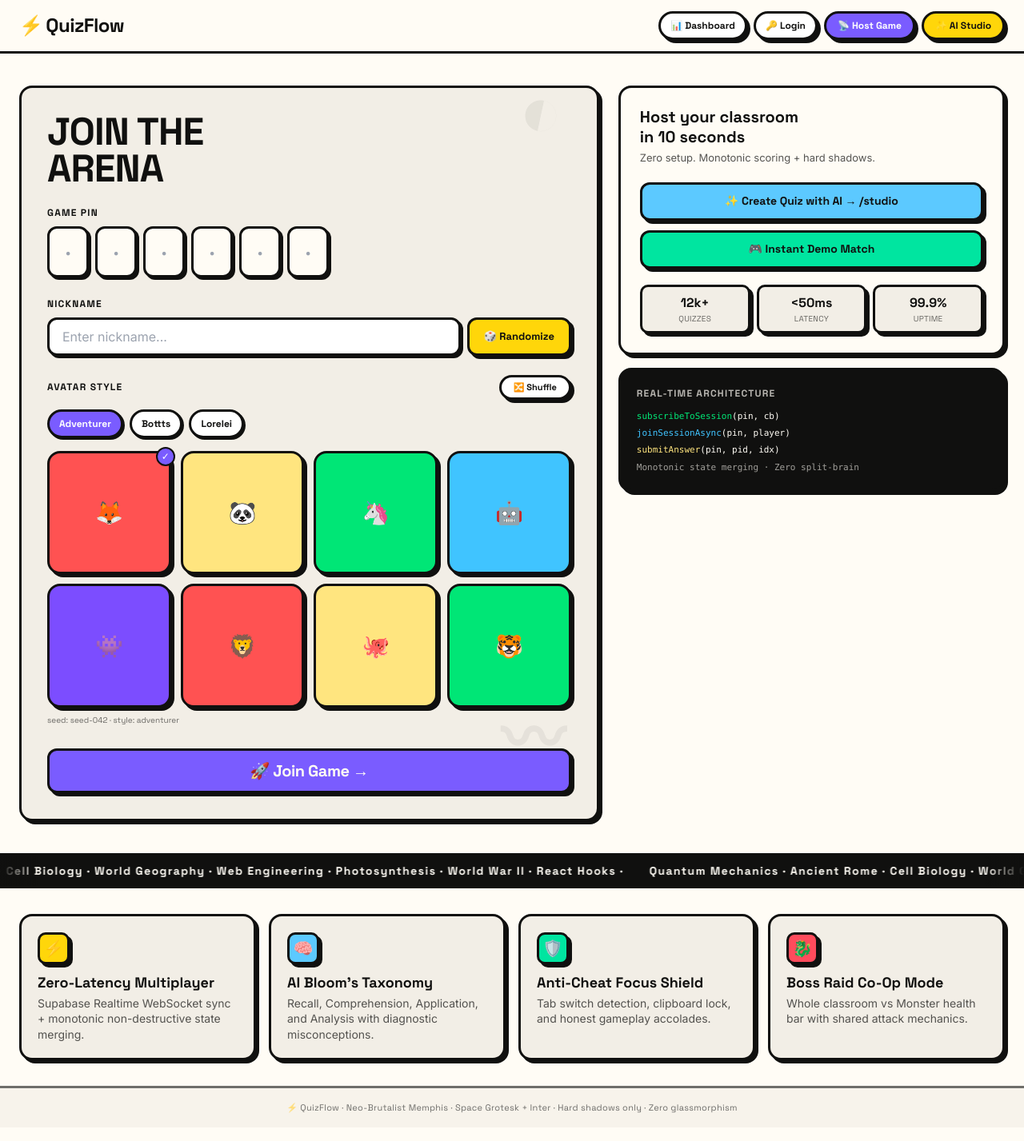
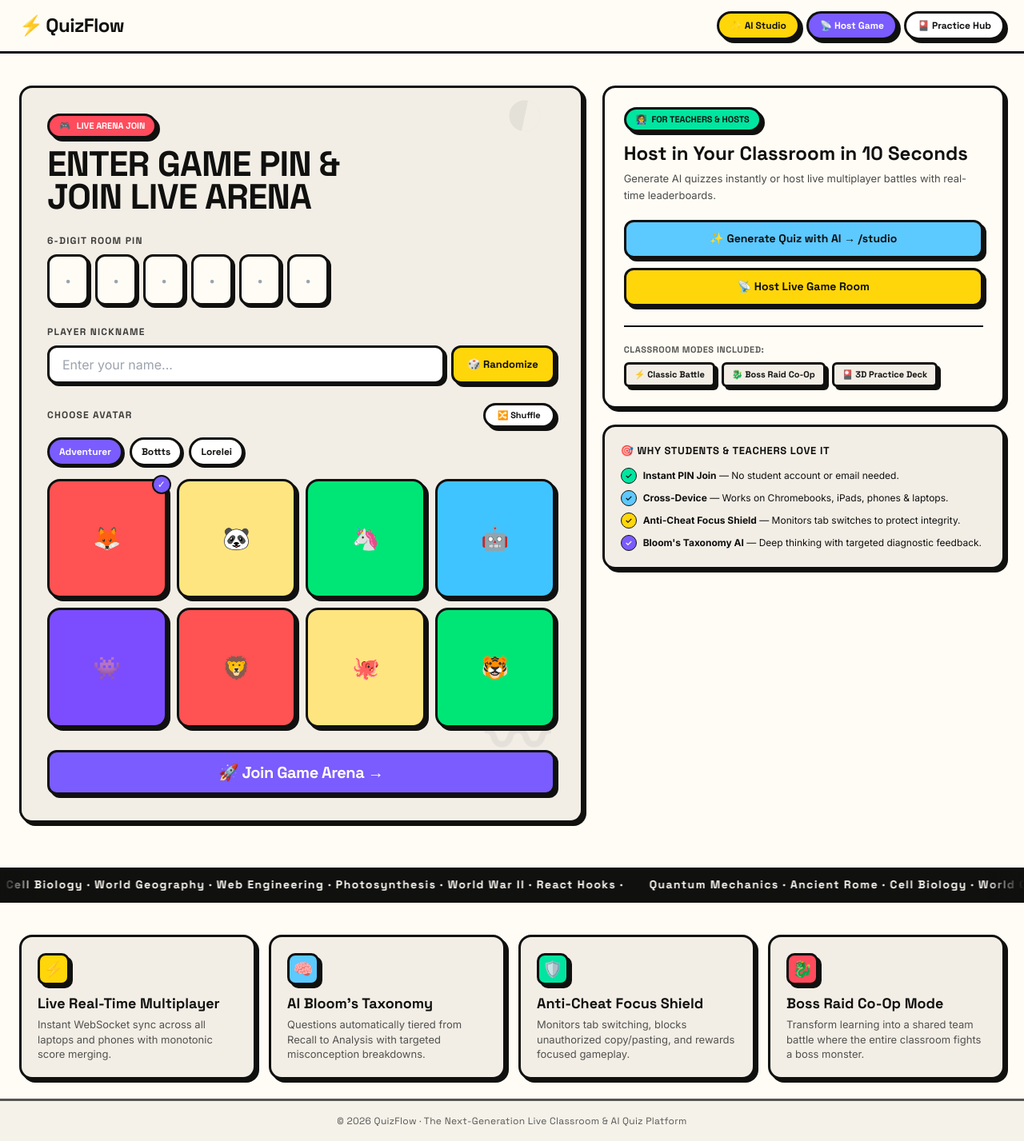
Before and after one commit to nilotpal-lab/QUIZFLOW, a Next.js app: page /quizflow in a window 1280 px wide. Shown: the whole page at 80% size. Built offline with nearby package versions, Linux system fonts and the light colour scheme.

Commit message:
fix: Remove all developer/debug text from Home and polish classroom copy, buttons, and layout

```diff
--- a/src/app/quizflow/page.tsx
+++ b/src/app/quizflow/page.tsx
@@ -7,7 +7,7 @@ import { playClickSound, playLockInSound } from '@/quizflow/sound'
 const RANDOM_NICKNAMES = [
   'QuantumNinja', 'NeonSage', 'ByteTiger', 'CosmicFox',
   'PixelPanda', 'TurboMantis', 'NovaOwl', 'AstroLynx',
-  'VaporWolf', 'CyberKoala'
+  'VaporWolf', 'CyberKoala', 'SolarFalcon', 'ShadowLeopard'
 ]
 
 const AVATAR_PREVIEWS = [
@@ -72,10 +72,10 @@ export default function QuizFlowHome() {
 
   const handleJoin = () => {
     const fullPin = pin.join('')
-    if (fullPin.length < 6) { setError('Enter the full 6-digit PIN'); return }
+    if (fullPin.length < 6) { setError('Please enter the complete 6-digit game PIN'); return }
     const trimmed = nickname.trim()
-    if (!trimmed) { setError('Enter a nickname'); return }
-    if (trimmed.length > 20) { setError('Nickname too long (max 20 chars)'); return }
+    if (!trimmed) { setError('Please enter your nickname'); return }
+    if (trimmed.length > 20) { setError('Nickname cannot exceed 20 characters'); return }
 
     const cleanNick = trimmed
       .replace(/<[^>]*>/g, '')
@@ -94,44 +94,47 @@ export default function QuizFlowHome() {
   }
 
   return (
-    <div className="min-h-screen w-full bg-[var(--paper)] selection:bg-[#FFE57F] overflow-x-hidden">
+    <div className="min-h-screen w-full bg-[var(--paper)] selection:bg-[#FFE57F] flex flex-col justify-between overflow-x-hidden">
       {/* Top Navigation */}
       <nav className="sticky top-0 z-40 bg-[var(--paper)] border-b-[3px] border-[var(--ink)]">
         <div className="max-w-[1280px] mx-auto px-4 md:px-6 h-[64px] flex items-center justify-between">
           <div className="flex items-center gap-6">
-            <div className="font-display font-[800] text-[24px] tracking-tight flex items-center gap-1">
+            <div className="font-display font-[800] text-[24px] tracking-tight flex items-center gap-1 cursor-pointer" onClick={() => router.push('/')}>
               <span>⚡</span> QuizFlow
             </div>
           </div>
           <div className="flex items-center gap-2">
-            <a href="/dashboard"><button className="hidden lg:inline-flex hard bg-white rounded-full px-3 py-1.5 text-[12px] font-display font-bold">📊 Dashboard</button></a>
-            <a href="/auth"><button className="hidden lg:inline-flex hard bg-white rounded-full px-3 py-1.5 text-[12px] font-display font-bold">🔑 Login</button></a>
+            <a href="/studio"><button className="hard bg-[var(--sun)] text-[var(--ink)] rounded-full px-3.5 py-1.5 text-[12px] font-display font-bold">✨ AI Studio</button></a>
             <a href="/host/new"><button className="hard bg-[var(--violet)] text-white rounded-full px-3.5 py-1.5 text-[12px] font-display font-bold">📡 Host Game</button></a>
-            <a href="/studio"><button className="hard bg-[var(--sun)] text-[var(--ink)] rounded-full px-3.5 py-1.5 text-[12px] font-display font-bold">✨ AI Studio</button></a>
+            <a href="/practice"><button className="hidden sm:inline-flex hard bg-white rounded-full px-3.5 py-1.5 text-[12px] font-display font-bold">🎴 Practice Hub</button></a>
           </div>
         </div>
       </nav>
 
       {/* Main Dual-Track Hero */}
-      <main className="max-w-[1280px] mx-auto px-4 md:px-6 py-6 md:py-10 grid grid-cols-1 lg:grid-cols-[1.5fr_1fr] gap-6">
-        {/* Left: Student Track */}
+      <main className="max-w-[1280px] w-full mx-auto px-4 md:px-6 py-6 md:py-10 grid grid-cols-1 lg:grid-cols-[1.4fr_1fr] gap-6">
+        {/* Left: Student Join Track */}
         <div className="hard bg-[var(--paper-2)] rounded-[var(--radius-card)] p-5 md:p-8 relative overflow-hidden">
           <div className="absolute -right-8 -top-8 w-32 h-32 opacity-[0.06] rotate-12 select-none text-[90px]">◐</div>
           <div className="absolute right-10 bottom-10 opacity-[0.05] text-[var(--ink)] font-display font-[800] text-[80px]">〰</div>
 
-          <h1 className="font-display font-[800] text-[38px] md:text-[48px] leading-[0.95] tracking-[-0.02em]">
-            JOIN THE<br />ARENA
+          <div className="inline-flex items-center gap-2 hard bg-[var(--cherry)] text-white px-3 py-1 rounded-full font-display font-[800] text-[11px] mb-3">
+            <span>🎮</span> LIVE ARENA JOIN
+          </div>
+
+          <h1 className="font-display font-[800] text-[36px] md:text-[44px] leading-[0.95] tracking-[-0.02em]">
+            ENTER GAME PIN &<br />JOIN LIVE ARENA
           </h1>
 
           {error && (
-            <div className="mt-3 text-[13px] font-bold text-[var(--cherry)] bg-red-100 border border-red-300 p-2 rounded-md">
+            <div className="mt-3 text-[13px] font-bold text-[var(--cherry)] bg-red-100 border-2 border-red-300 p-2.5 rounded-lg">
               ⚠️ {error}
             </div>
           )}
 
           {/* PIN Input */}
           <div className="mt-6">
-            <label className="font-display text-[12px] font-[800] tracking-widest block mb-2">GAME PIN</label>
+            <label className="font-display text-[12px] font-[800] tracking-widest block mb-2 opacity-80">6-DIGIT ROOM PIN</label>
             <div className="flex gap-2 flex-wrap">
               {pin.map((digit, idx) => (
                 <input
@@ -151,13 +154,13 @@ export default function QuizFlowHome() {
 
           {/* Nickname Input */}
           <div className="mt-6">
-            <label className="font-display text-[12px] font-[800] tracking-widest block mb-2">NICKNAME</label>
+            <label className="font-display text-[12px] font-[800] tracking-widest block mb-2 opacity-80">PLAYER NICKNAME</label>
             <div className="flex gap-2">
               <input
                 value={nickname}
                 onChange={e => setNickname(e.target.value)}
                 onKeyDown={e => e.key === 'Enter' && handleJoin()}
-                placeholder="Enter nickname..."
+                placeholder="Enter your name..."
                 className="flex-1 h-[48px] px-4 bg-white rounded-[12px] border-[3px] border-[var(--ink)] text-[16px] outline-none focus:ring-[3px] focus:ring-[#FFE57F] shadow-[3px_3px_0px_#10100F]"
               />
               <button
@@ -173,7 +176,7 @@ export default function QuizFlowHome() {
           {/* Avatar Selector */}
           <div className="mt-6">
             <div className="flex items-center justify-between mb-3">
-              <label className="font-display text-[12px] font-[800] tracking-widest">AVATAR STYLE</label>
+              <label className="font-display text-[12px] font-[800] tracking-widest opacity-80">CHOOSE AVATAR</label>
               <button
                 type="button"
                 onClick={handleShuffleSeed}
@@ -220,9 +223,6 @@ export default function QuizFlowHome() {
                 </button>
               ))}
             </div>
-            <div className="mt-2 font-display text-[10px] opacity-60">
-              seed: {seed} · style: {style.toLowerCase()}
-            </div>
           </div>
 
           {/* Big CTA */}
@@ -231,63 +231,80 @@ export default function QuizFlowHome() {
             onClick={handleJoin}
             className="mt-7 w-full h-[56px] rounded-[var(--radius-btn)] bg-[var(--violet)] text-[var(--paper)] font-display font-[800] text-[20px] hard btn-press tracking-tight"
           >
-            🚀 Join Game →
+            🚀 Join Game Arena →
           </button>
         </div>
 
-        {/* Right: Teacher & Highlights Track */}
-        <div className="flex flex-col gap-4">
+        {/* Right: Teacher & Fast Start Track */}
+        <div className="flex flex-col gap-5">
+          {/* Quick Host Card */}
           <div className="hard bg-[var(--paper)] rounded-[var(--radius-card)] p-6">
-            <div className="font-display font-[800] text-[20px] leading-tight">
-              Host your classroom<br />in 10 seconds
+            <div className="inline-flex items-center gap-1.5 hard bg-[var(--mint)] text-[var(--ink)] px-3 py-1 rounded-full font-display font-[800] text-[11px] mb-3">
+              <span>👩‍🏫</span> FOR TEACHERS & HOSTS
             </div>
-            <p className="text-[13px] opacity-70 mt-1">
-              Zero setup. Monotonic scoring + hard shadows.
+
+            <h2 className="font-display font-[800] text-[22px] md:text-[24px] leading-tight">
+              Host in Your Classroom in 10 Seconds
+            </h2>
+            <p className="text-[13px] opacity-75 mt-1.5 leading-relaxed">
+              Generate AI quizzes instantly or host live multiplayer battles with real-time leaderboards.
             </p>
 
-            <a href="/studio">
-              <button className="mt-5 w-full h-[48px] rounded-[12px] hard btn-press bg-[var(--sky)] font-display font-[800] text-[14px]">
-                ✨ Create Quiz with AI → /studio
-              </button>
-            </a>
+            <div className="mt-5 space-y-3">
+              <a href="/studio" className="block">
+                <button className="w-full h-[48px] rounded-[12px] hard btn-press bg-[var(--sky)] font-display font-[800] text-[14px]">
+                  ✨ Generate Quiz with AI → /studio
+                </button>
+              </a>
 
-            <a href="/host/new">
-              <button className="mt-3 w-full h-[48px] rounded-[12px] hard btn-press bg-[var(--mint)] font-display font-[800] text-[14px]">
-                🎮 Instant Demo Match
-              </button>
-            </a>
+              <a href="/host/new" className="block">
+                <button className="w-full h-[48px] rounded-[12px] hard btn-press bg-[var(--sun)] font-display font-[800] text-[14px]">
+                  📡 Host Live Game Room
+                </button>
+              </a>
+            </div>
 
-            <div className="mt-5 grid grid-cols-3 gap-2 text-center">
-              {[
-                { k: '12k+', l: 'quizzes' },
-                { k: '<50ms', l: 'latency' },
-                { k: '99.9%', l: 'uptime' }
-              ].map(stat => (
-                <div key={stat.l} className="hard bg-[var(--paper-2)] rounded-[10px] py-2">
-                  <div className="font-display font-[800] text-[16px]">{stat.k}</div>
-                  <div className="text-[10px] font-display uppercase tracking-wide opacity-60">{stat.l}</div>
-                </div>
-              ))}
+            <div className="mt-6 pt-5 border-t-[2px] border-[var(--ink)]">
+              <div className="font-display text-[11px] font-[800] uppercase tracking-wider mb-2 opacity-70">
+                CLASSROOM MODES INCLUDED:
+              </div>
+              <div className="flex gap-2 flex-wrap">
+                <span className="hard bg-[var(--paper-2)] px-2.5 py-1 rounded-[6px] text-[11px] font-display font-bold">⚡ Classic Battle</span>
+                <span className="hard bg-[var(--paper-2)] px-2.5 py-1 rounded-[6px] text-[11px] font-display font-bold">🐉 Boss Raid Co-Op</span>
+                <span className="hard bg-[var(--paper-2)] px-2.5 py-1 rounded-[6px] text-[11px] font-display font-bold">🎴 3D Practice Deck</span>
+              </div>
             </div>
           </div>
 
-          {/* Feature Highlight Pill */}
-          <div className="hard bg-[var(--ink)] text-[var(--paper)] rounded-[var(--radius-card)] p-5">
-            <div className="font-display font-[800] text-[12px] tracking-widest opacity-70">
-              REAL-TIME ARCHITECTURE
+          {/* Classroom Features Card */}
+          <div className="hard bg-[var(--paper-2)] rounded-[var(--radius-card)] p-5">
+            <div className="font-display font-[800] text-[13px] tracking-wider uppercase mb-3">
+              🎯 WHY STUDENTS & TEACHERS LOVE IT
             </div>
-            <div className="mt-3 space-y-1.5 font-mono text-[11px] leading-[1.4]">
-              <div><span className="text-[#00E676]">subscribeToSession</span>(pin, cb)</div>
-              <div><span className="text-[#40C4FF]">joinSessionAsync</span>(pin, player)</div>
-              <div><span className="text-[#FFE57F]">submitAnswer</span>(pin, pid, idx)</div>
-              <div className="opacity-60">Monotonic state merging · Zero split-brain</div>
+            <div className="space-y-2 text-[12px] leading-[1.4]">
+              <div className="flex items-center gap-2">
+                <span className="w-5 h-5 rounded-full bg-[var(--mint)] border border-[var(--ink)] flex items-center justify-center text-[10px] font-bold">✓</span>
+                <span><strong>Instant PIN Join</strong> — No student account or email needed.</span>
+              </div>
+              <div className="flex items-center gap-2">
+                <span className="w-5 h-5 rounded-full bg-[var(--sky)] border border-[var(--ink)] flex items-center justify-center text-[10px] font-bold">✓</span>
+                <span><strong>Cross-Device</strong> — Works on Chromebooks, iPads, phones & laptops.</span>
+              </div>
+              <div className="flex items-center gap-2">
+                <span className="w-5 h-5 rounded-full bg-[var(--sun)] border border-[var(--ink)] flex items-center justify-center text-[10px] font-bold">✓</span>
+                <span><strong>Anti-Cheat Focus Shield</strong> — Monitors tab switches to protect integrity.</span>
+              </div>
+              <div className="flex items-center gap-2">
+                <span className="w-5 h-5 rounded-full bg-[var(--violet)] text-white border border-[var(--ink)] flex items-center justify-center text-[10px] font-bold">✓</span>
+                <span><strong>Bloom&apos;s Taxonomy AI</strong> — Deep thinking with targeted diagnostic feedback.</span>
+              </div>
             </div>
           </div>
         </div>
       </main>
 
       {/* Marquee Ticker */}
-      <section className="w-full bg-[var(--ink)] text-[var(--paper)] h-[44px] overflow-hidden flex items-center border-y-[3px] border-[var(--ink)] relative max-w-[100vw]">
+      <section className="w-full bg-[var(--ink)] text-[var(--paper)] h-[44px] overflow-hidden flex items-center border-y-[3px] border-[var(--ink)] relative max-w-[100vw] my-4">
         <div className="whitespace-nowrap flex animate-[marquee_30s_linear_infinite] will-change-transform max-w-none">
           <span className="font-display font-[800] tracking-widest text-[14px] px-4">
             Quantum Mechanics · Ancient Rome · Cell Biology · World Geography · Web Engineering · Photosynthesis · World War II · React Hooks ·
@@ -304,26 +321,26 @@ export default function QuizFlowHome() {
       </section>
 
       {/* 4-Card Feature Grid */}
-      <section className="max-w-[1280px] mx-auto px-4 md:px-6 py-8 grid grid-cols-1 md:grid-cols-2 lg:grid-cols-4 gap-4">
+      <section className="max-w-[1280px] w-full mx-auto px-4 md:px-6 py-6 grid grid-cols-1 md:grid-cols-2 lg:grid-cols-4 gap-4">
         {[
-          { icon: '⚡', title: 'Zero-Latency Multiplayer', desc: 'Supabase Realtime WebSocket sync + monotonic non-destructive state merging.', bg: 'var(--sun)' },
-          { icon: '🧠', title: "AI Bloom's Taxonomy", desc: 'Recall, Comprehension, Application, and Analysis with diagnostic misconceptions.', bg: 'var(--sky)' },
-          { icon: '🛡️', title: 'Anti-Cheat Focus Shield', desc: 'Tab switch detection, clipboard lock, and honest gameplay accolades.', bg: 'var(--mint)' },
-          { icon: '🐉', title: 'Boss Raid Co-Op Mode', desc: 'Whole classroom vs Monster health bar with shared attack mechanics.', bg: 'var(--cherry)' }
+          { icon: '⚡', title: 'Live Real-Time Multiplayer', desc: 'Instant WebSocket sync across all laptops and phones with monotonic score merging.', bg: 'var(--sun)' },
+          { icon: '🧠', title: "AI Bloom's Taxonomy", desc: 'Questions automatically tiered from Recall to Analysis with targeted misconception breakdowns.', bg: 'var(--sky)' },
+          { icon: '🛡️', title: 'Anti-Cheat Focus Shield', desc: 'Monitors tab switching, blocks unauthorized copy/pasting, and rewards focused gameplay.', bg: 'var(--mint)' },
+          { icon: '🐉', title: 'Boss Raid Co-Op Mode', desc: 'Transform learning into a shared team battle where the entire classroom fights a boss monster.', bg: 'var(--cherry)' }
         ].map(item => (
           <div key={item.title} className="hard bg-[var(--paper-2)] rounded-[var(--radius-card)] p-5 relative overflow-hidden">
             <div className="w-10 h-10 rounded-[10px] hard flex items-center justify-center text-[20px]" style={{ background: item.bg }}>
               {item.icon}
             </div>
             <h3 className="font-display font-[800] text-[18px] mt-3 leading-tight">{item.title}</h3>
-            <p className="text-[14px] leading-[1.4] mt-1 opacity-70">{item.desc}</p>
+            <p className="text-[13px] leading-[1.4] mt-1.5 opacity-70">{item.desc}</p>
           </div>
         ))}
       </section>
 
-      {/* Footer */}
-      <footer className="border-t-[3px] border-[var(--ink)] bg-[var(--paper-2)] py-4 text-center font-display text-[11px] tracking-wide opacity-60">
-        ⚡ QuizFlow · Neo-Brutalist Memphis · Space Grotesk + Inter · Hard shadows only · Zero glassmorphism
+      {/* Clean Footer */}
+      <footer className="border-t-[3px] border-[var(--ink)] bg-[var(--paper-2)] py-4 text-center font-display text-[12px] tracking-wide opacity-70">
+        © 2026 QuizFlow · The Next-Generation Live Classroom & AI Quiz Platform
       </footer>
     </div>
   )
```
